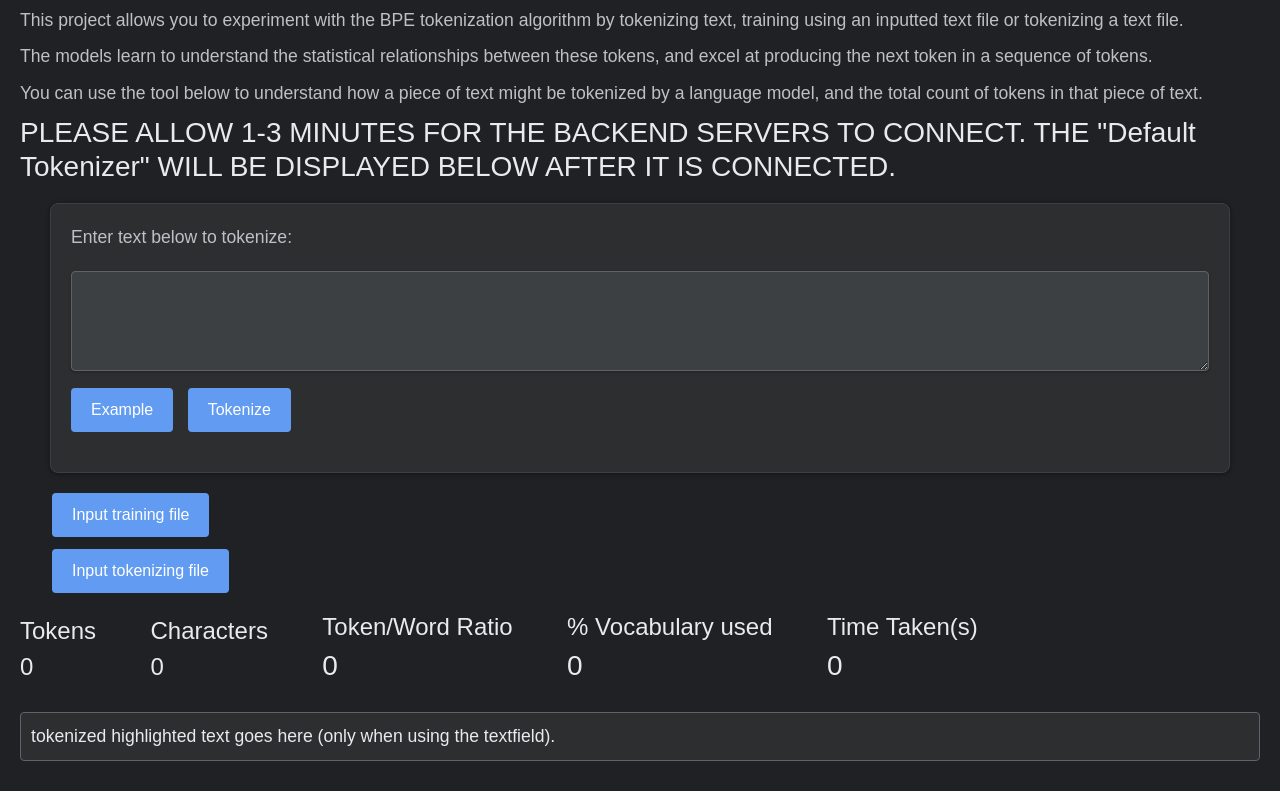
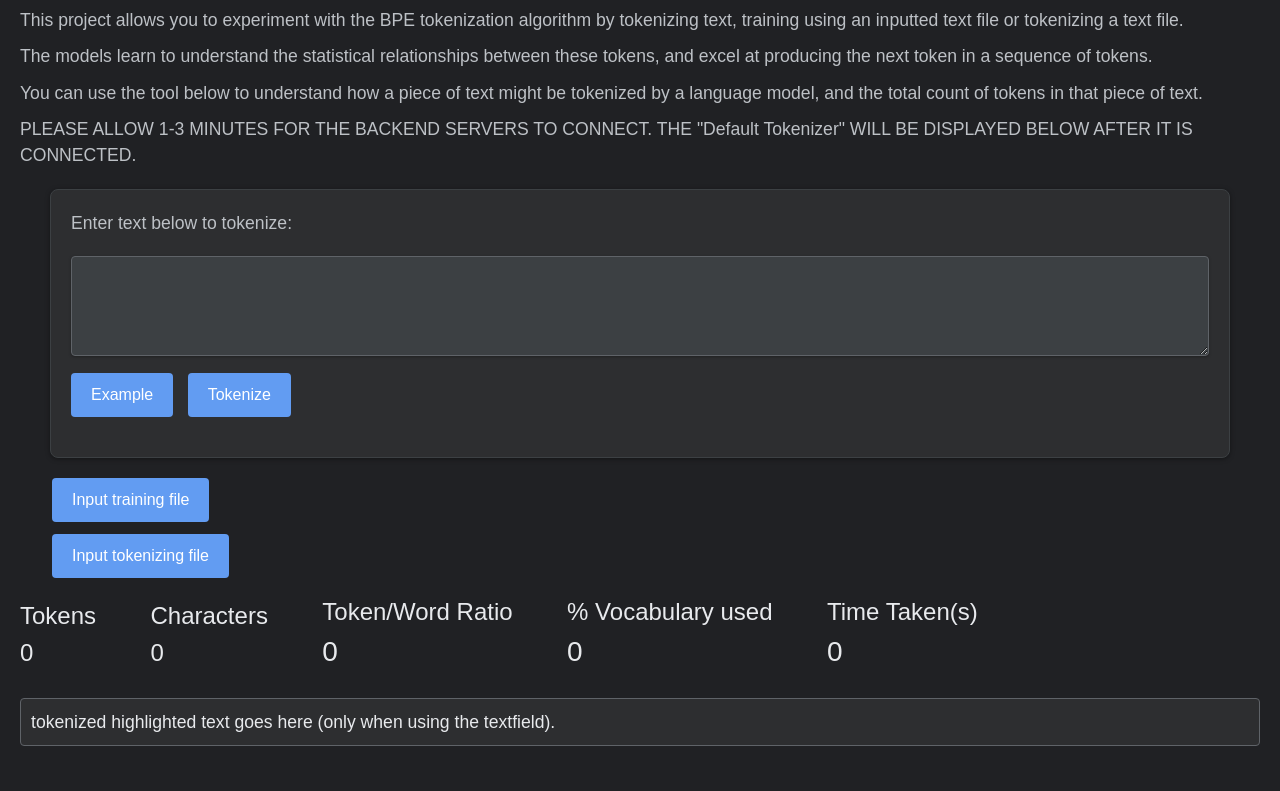
Before and after one commit to KishalanPather/IBPE-tokenizer, a plain HTML site: page frontend/index.html in a window 1280 px wide. Shown: the part 152-943 px from the top of the page. Drawn offline with nearby package versions, Linux system fonts and the light colour scheme; no server answers.

Commit message:
Update index.html

```diff
--- a/frontend/index.html
+++ b/frontend/index.html
@@ -14,7 +14,7 @@
         <p>This project allows you to experiment with the BPE tokenization algorithm by tokenizing text, training using an inputted text file or tokenizing a text file. </p>
         <p>The models learn to understand the statistical relationships between these tokens, and excel at producing the next token in a sequence of tokens. </p>
         <p>You can use the tool below to understand how a piece of text might be tokenized by a language model, and the total count of tokens in that piece of text.</p>
-        <H3>PLEASE ALLOW 1-3 MINUTES FOR THE BACKEND SERVERS TO CONNECT. THE "Default Tokenizer" WILL BE DISPLAYED BELOW AFTER IT IS CONNECTED.</H3>
+        <p>PLEASE ALLOW 1-3 MINUTES FOR THE BACKEND SERVERS TO CONNECT. THE "Default Tokenizer" WILL BE DISPLAYED BELOW AFTER IT IS CONNECTED.</p>
     </div>
     <form class="typed-text-form">
         <p>Enter text below to tokenize:</p>
```
